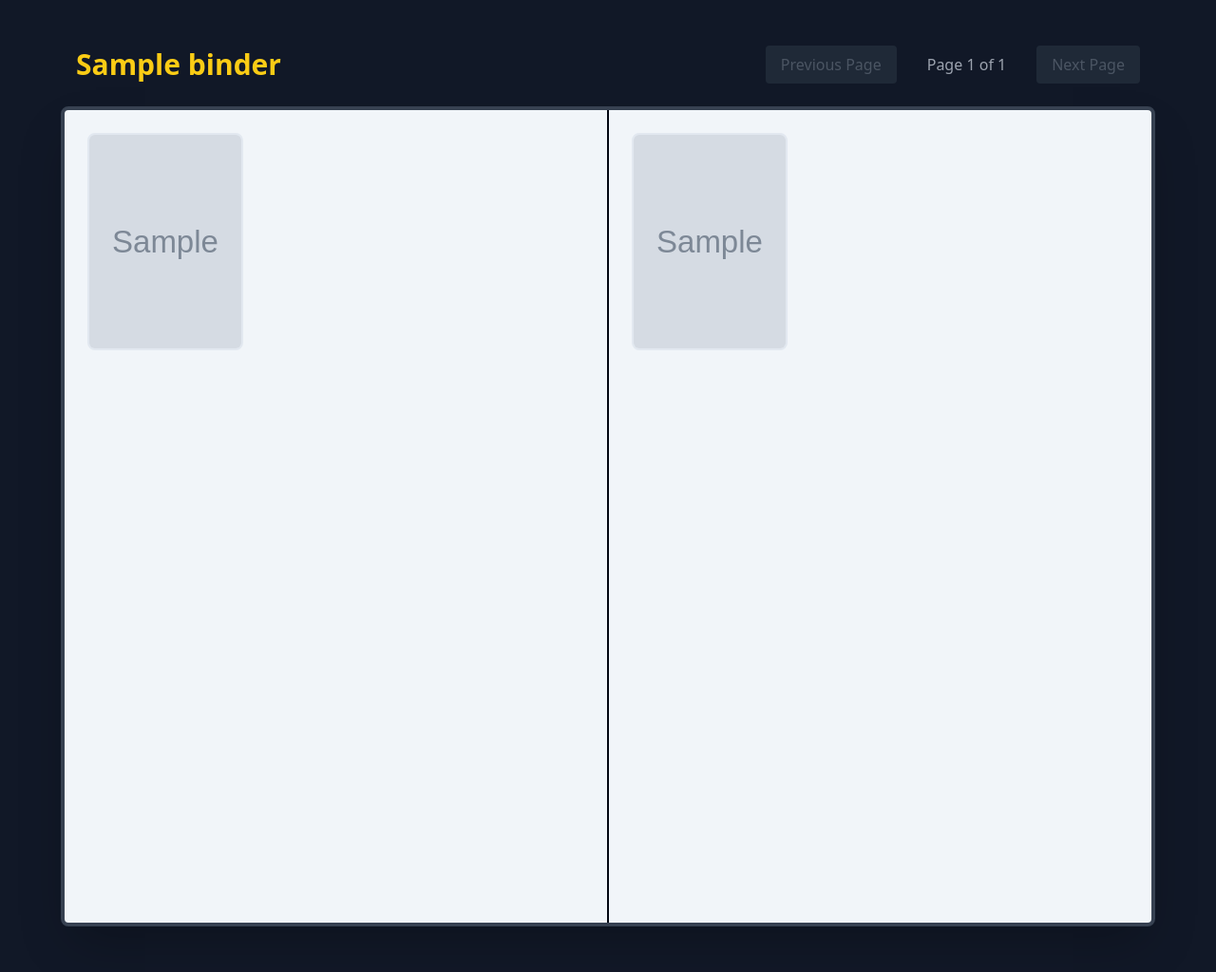
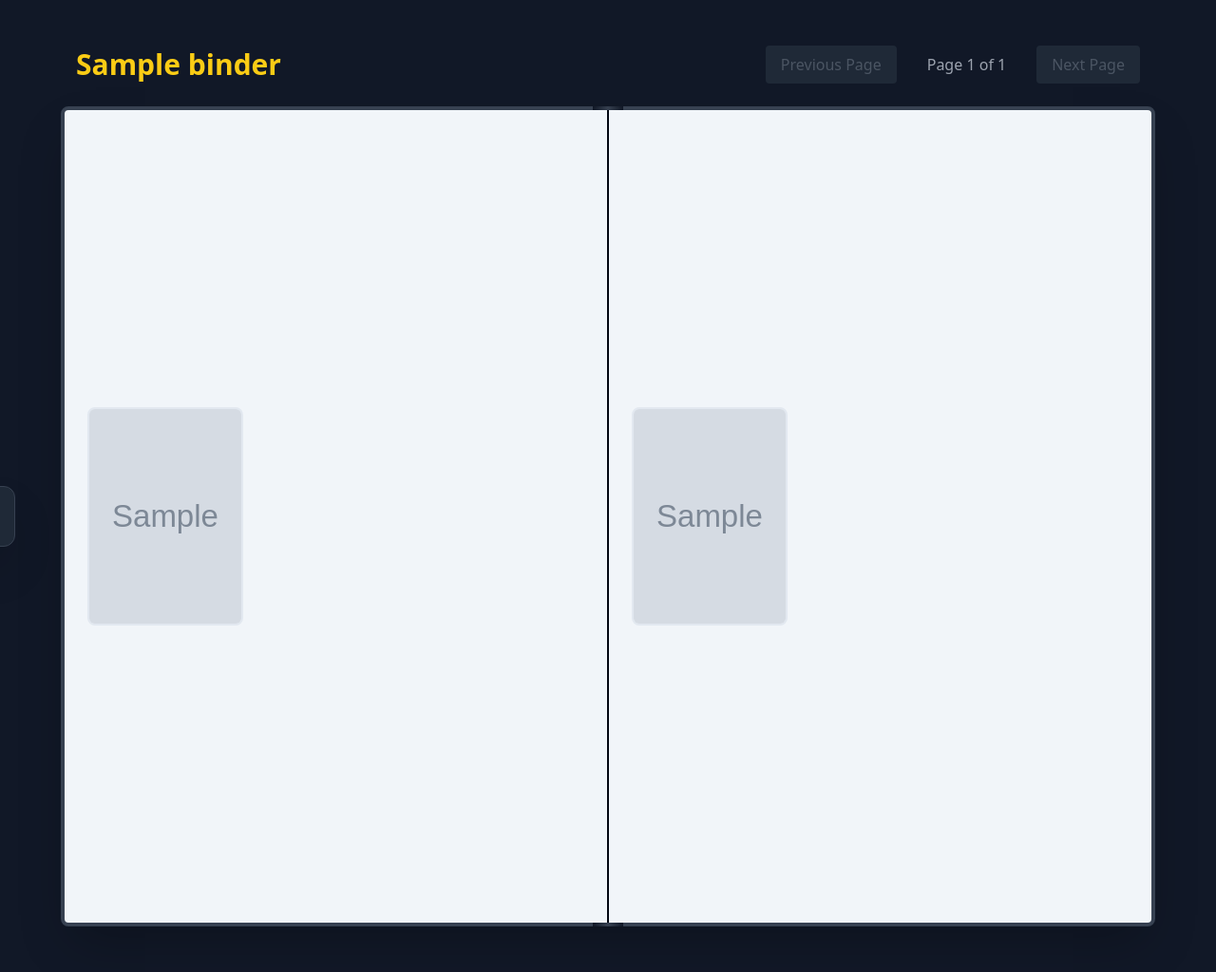
Before and after one commit to RichieVuong/pokInventory, a Django app: template collection/templates/collection/binder.html in a window 1280 px wide. Shown: the part 65-1089 px from the top of the page at 95% size. Run offline with Django 5.2, Linux system fonts and the light colour scheme; tables that the repository leaves empty hold one stand-in row (values such as "Sample post"); the template is opened without the code that fills it: values that come from a table or form of the project are taken from there, most other values are stand-ins (such as "Sample title", 1, 10 or a date in 2020); grey boxes marked "Sample" are stand-in pictures; some libraries are stand-ins or nearby versions.

Commit message:
limited binders and fixing formatting and adding deleting binders

```diff
--- a/collection/models.py
+++ b/collection/models.py
@@ -1,4 +1,5 @@
 from django.db import models
+from django.core.exceptions import ValidationError
 
 class Binder(models.Model):
     name = models.CharField(max_length=100)
@@ -6,6 +7,14 @@ class Binder(models.Model):
 
     def __str__(self):
         return self.name
+
+    def clean(self):
+        if not self.pk and Binder.objects.count() >= 3:
+            raise ValidationError("You can only create a maximum of 3 binders.")
+
+    def save(self, *args, **kwargs):
+        self.clean()
+        super().save(*args, **kwargs)
 
 class PokemonCard(models.Model):
     binder = models.ForeignKey(Binder, on_delete=models.CASCADE, related_name='cards', null=True, blank=True)
--- a/collection/templates/collection/binder.html
+++ b/collection/templates/collection/binder.html
@@ -1,7 +1,7 @@
 {% extends 'base.html' %}
 
 {% block content %}
-<div class="min-h-screen flex flex-col items-center justify-center py-8">
+<div class="min-h-screen flex flex-col items-center justify-center py-8 bg-gray-900">
 
     <!-- Navigation / Header -->
     {% if not is_cover %}
@@ -9,9 +9,9 @@
         <h1 class="text-3xl font-bold text-yellow-400">{{ binder.name }}</h1>
         <div class="flex space-x-4">
             {% if has_previous %}
-            <a href="{% if previous_page == 0 %}{% url 'binder_cover' binder.id %}{% else %}{% url 'binder_page' binder.id previous_page %}{% endif %}"
+            <a href="{% if previous_page == 0 or page == 1 %}{% url 'binder_shelf' %}{% else %}{% url 'binder_page' binder.id previous_page %}{% endif %}"
                 class="px-4 py-2 bg-gray-700 hover:bg-gray-600 rounded text-white transition">
-                {% if previous_page == 0 %}Close Binder{% else %}Previous Page{% endif %}
+                {% if previous_page == 0 or page == 1 %}Close Binder{% else %}Previous Page{% endif %}
             </a>
             {% else %}
             <span class="px-4 py-2 bg-gray-800 text-gray-600 rounded cursor-not-allowed">Previous Page</span>
@@ -27,11 +27,38 @@
             {% endif %}
         </div>
     </div>
+    {% else %}
+    <!-- Invisible Spacer for Cover View to match Header Height -->
+    <div class="mb-6 flex items-center justify-between w-full max-w-6xl px-4 opacity-0 pointer-events-none"
+        aria-hidden="true">
+        <h1 class="text-3xl font-bold">Spacer</h1>
+        <div class="flex space-x-4">
+            <span class="px-4 py-2">Spacer</span>
+        </div>
+    </div>
     {% endif %}
 
-    <!-- Binder Container -->
+    <!-- Binder Container Wrapper to allow absolute sidebar -->
+    <div class="relative w-full max-w-6xl aspect-[4/3]">
+        <!-- Delete Sidebar (Left of the binder) -->
+        <div class="absolute -left-28 top-0 bottom-0 flex flex-col justify-center items-center z-40">
+            <form action="{% url 'delete_binder' binder.id %}" method="POST"
+                onsubmit="return confirm('Are you sure you want to delete this binder?');">
+                {% csrf_token %}
+                <button type="submit"
+                    class="w-16 h-16 bg-gray-800 text-red-500 rounded-xl hover:bg-gray-700 hover:text-red-400 transition shadow-2xl flex items-center justify-center border border-gray-700 group"
+                    title="Delete Binder">
+                    <svg xmlns="http://www.w3.org/2000/svg" class="h-8 w-8 group-hover:scale-110 transition" fill="none"
+                        viewBox="0 0 24 24" stroke="currentColor">
+                        <path stroke-linecap="round" stroke-linejoin="round" stroke-width="2"
+                            d="M19 7l-.867 12.142A2 2 0 0116.138 21H7.862a2 2 0 01-1.995-1.858L5 7m5 4v6m4-6v6m1-10V4a1 1 0 00-1-1h-4a1 1 0 00-1 1v3M4 7h16" />
+                    </svg>
+                </button>
+            </form>
+        </div>
+
         <div
-        class="relative w-full max-w-6xl aspect-[4/3] flex overflow-hidden transition-all duration-500 {% if not is_cover %}bg-gray-800 rounded-lg shadow-2xl border-4 border-gray-700{% endif %}">
+            class="w-full h-full flex overflow-hidden transition-all duration-500 {% if not is_cover %}bg-gray-800 rounded-lg shadow-2xl border-4 border-gray-700{% endif %}">
 
             {% if not is_cover %}
             <!-- Spine (Visual only, visible when open) -->
@@ -58,7 +85,7 @@
                 </div>
                 {% else %}
                 <!-- Standard Left Page Grid -->
-            <div class="grid grid-cols-3 gap-4 h-full content-start">
+                <div class="grid grid-cols-3 gap-4 h-full content-center">
                     {% for card in slots|slice:":9" %}
                     {% include "collection/partials/card_slot.html" with card=card %}
                     {% endfor %}
@@ -77,7 +104,8 @@
                     style="background: radial-gradient(circle at center, #ef4444 0%, #b91c1c 100%);">
 
                     <!-- Binder Crease overlay on the left edge -->
-                <div class="absolute left-0 top-0 bottom-0 w-4 bg-gradient-to-r from-black/20 to-transparent"></div>
+                    <div class="absolute left-0 top-0 bottom-0 w-4 bg-gradient-to-r from-black/20 to-transparent">
+                    </div>
 
                     <!-- Pokeball Design Element -->
                     <div class="absolute inset-0 flex items-center justify-center opacity-10 pointer-events-none">
@@ -96,7 +124,7 @@
                 </a>
                 {% else %}
                 <!-- Standard Right Page Grid -->
-            <div class="grid grid-cols-3 gap-4 h-full content-start">
+                <div class="grid grid-cols-3 gap-4 h-full content-center">
                     <!-- If Page 1, we use all slots (0-9) because slice logic handled it as one batch -->
                     <!-- But wait, views.py passes 'slots'. For Page 1 'slots' is just 9 items. -->
 
@@ -115,4 +143,5 @@
 
         </div>
     </div>
+</div>
 {% endblock %}
--- a/collection/urls.py
+++ b/collection/urls.py
@@ -5,6 +5,7 @@ urlpatterns = [
     path("", views.index, name="index"),
     path("binders/", views.binder_shelf, name="binder_shelf"),
     path("create-binder/", views.create_binder, name="create_binder"),
+    path('binder/<int:binder_id>/delete/', views.delete_binder, name='delete_binder'),
     path("binder/<int:binder_id>/", views.binder, {'page': 1}, name="binder"),
     path("binder/<int:binder_id>/0/", views.binder, {'page': 0}, name="binder_cover"), # Explicit cover route
     path("binder/<int:binder_id>/<int:page>/", views.binder, name="binder_page"),
```
Also changed, not shown: collection/templates/collection/binder_shelf.html (+7 -5 lines), collection/views.py (+11 -2 lines). Lines whose indentation alone changed are shown as unchanged.
